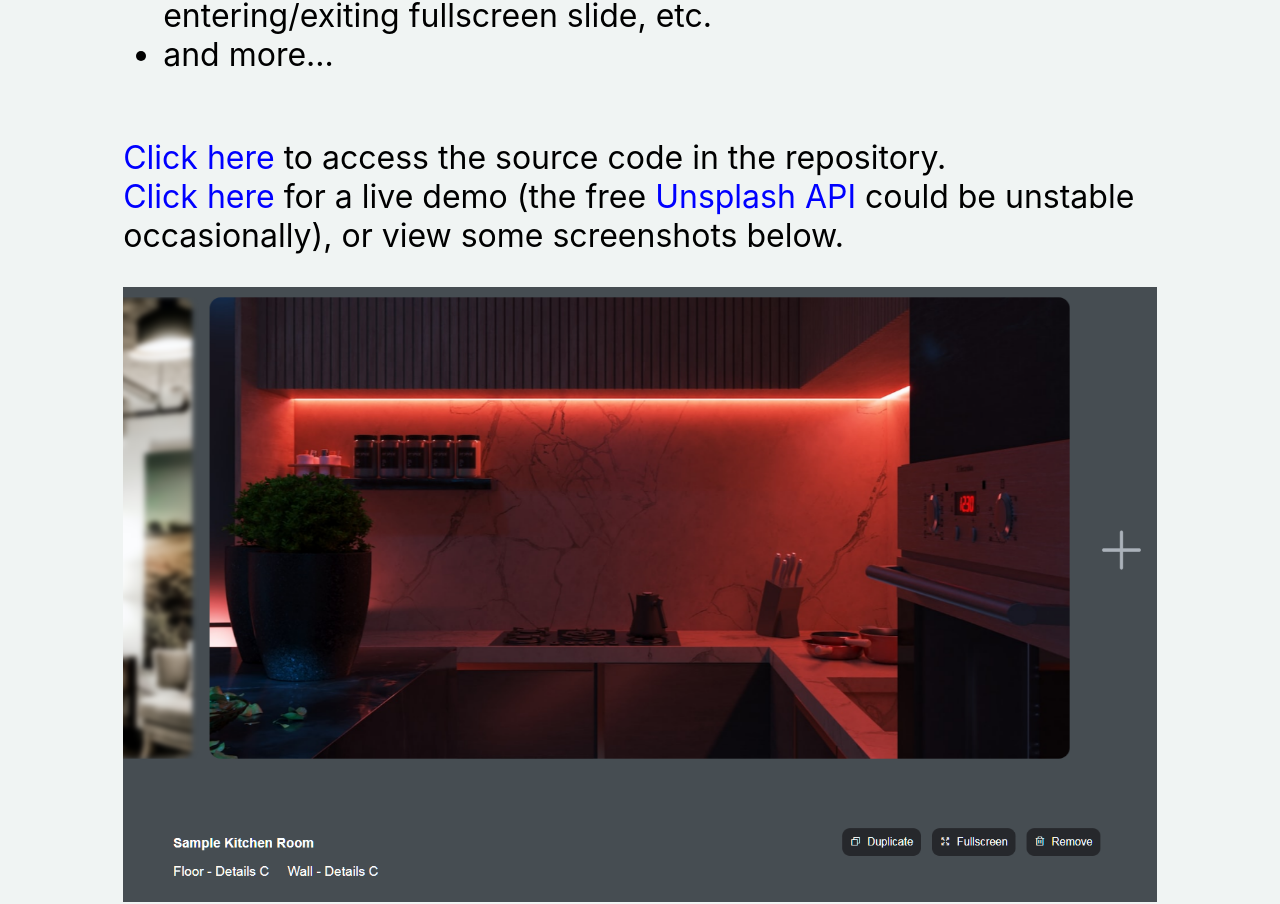
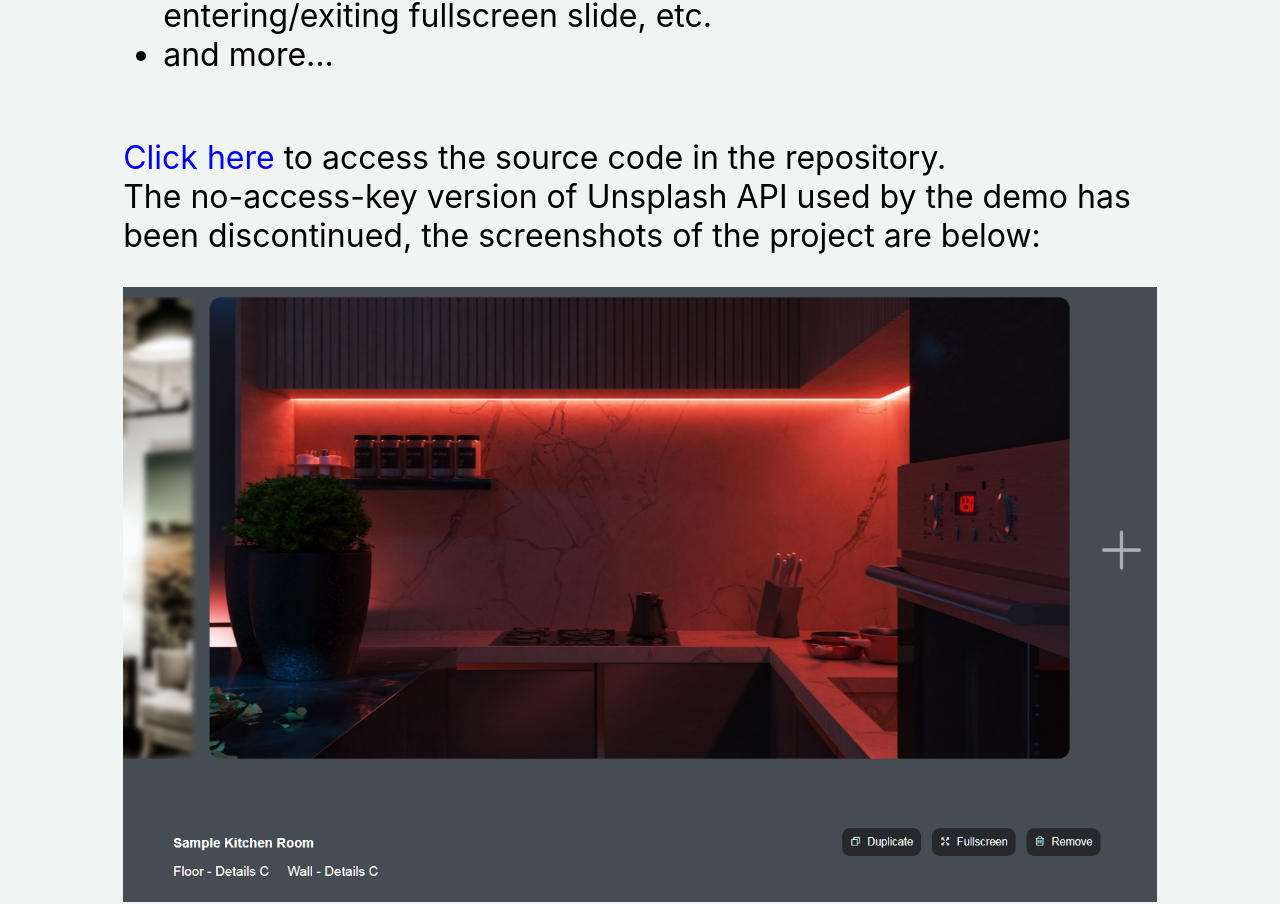
Before and after one commit to daoxi/personal-portfolio, a Next.js app: page /projects/image-slides-generator in a window 1280 px wide. Shown: the part 958-1862 px from the top of the page. Built offline with nearby package versions, Linux system fonts and the light colour scheme.

Commit message:
edited info for Image Slides Generator

```diff
--- a/pages/components/ProjCardsContainer.js
+++ b/pages/components/ProjCardsContainer.js
@@ -64,7 +64,7 @@ function ProjCardsContainer() {
 				tags={["HTML", "CSS", "JavaScript", "jQuery"]}
 				img={projThumbImageSlidesGenerator}
 				title="Image Slides Generator"
-				description="This webpage enables various interactions with image slides that are generated by the Unsplash API"
+				description="This webpage enables various interactions with image slides that are generated by the free Unsplash API"
 				buttontext="Learn More"
 				buttonlink="/projects/image-slides-generator"
 			/>
--- a/pages/projects/image-slides-generator.js
+++ b/pages/projects/image-slides-generator.js
@@ -86,22 +86,9 @@ function ImageSlidesGenerator() {
 					</a>{" "}
 					to access the source code in the repository.
 					<br />
-          <a
-            href="https://daoxisun.com/resources/image-slides-generator/"
-            target="_blank"
-            rel="noopener noreferrer"
-          >
-            Click here
-          </a>{" "}
-          for a live demo (the free{" "}
-          <a
-            href="https://unsplash.com/"
-            target="_blank"
-            rel="noopener noreferrer"
-          >
-            Unsplash API
-          </a>{" "}
-          could be unstable occasionally), or view some screenshots below.
+					The no-access-key version of Unsplash API used by the demo has been discontinued
+						{/*used to be hosted on https://daoxisun.com/resources/image-slides-generator/ */}
+					, the screenshots of the project are below:
 				</p>
 				<Link href={slidesScreenshot.src} passHref>
 					<a
```
Lines whose indentation alone changed are shown as unchanged.
